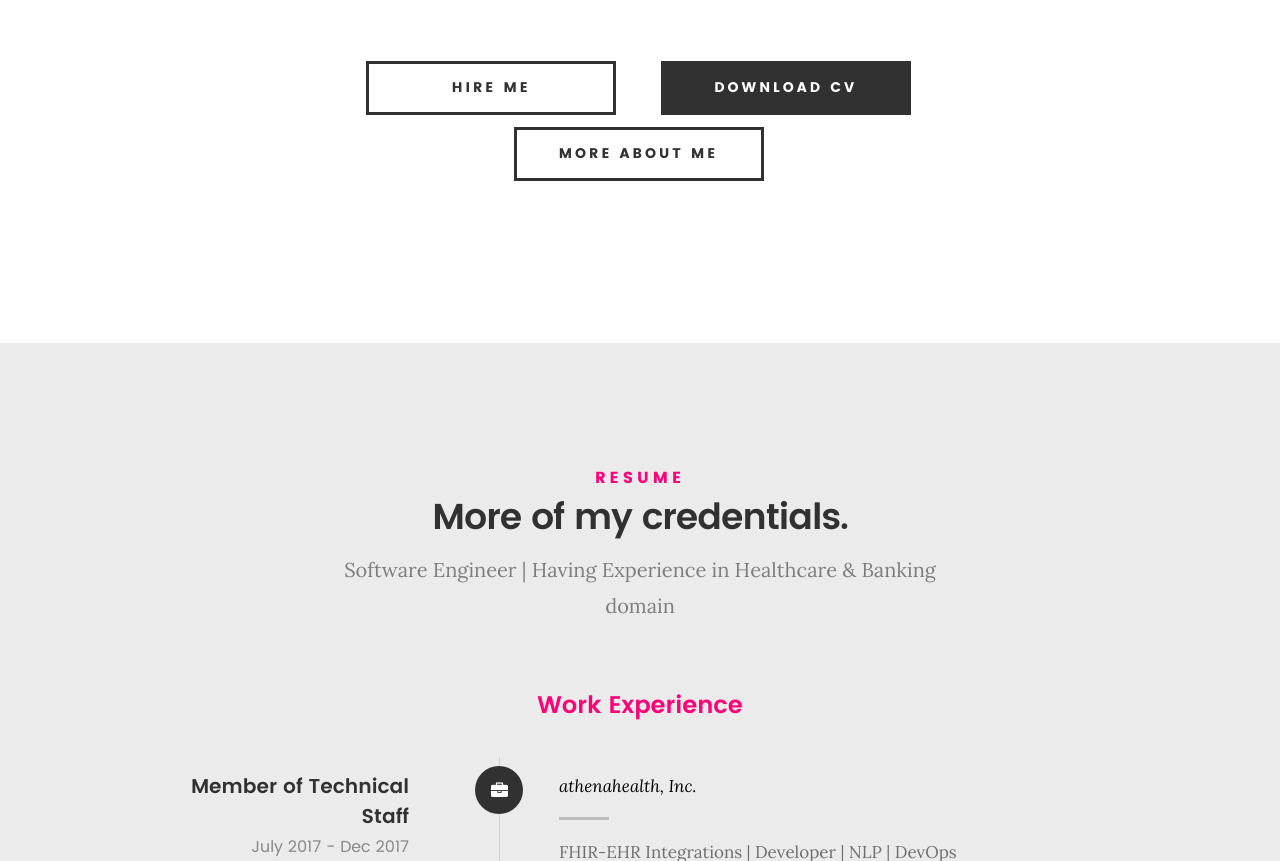
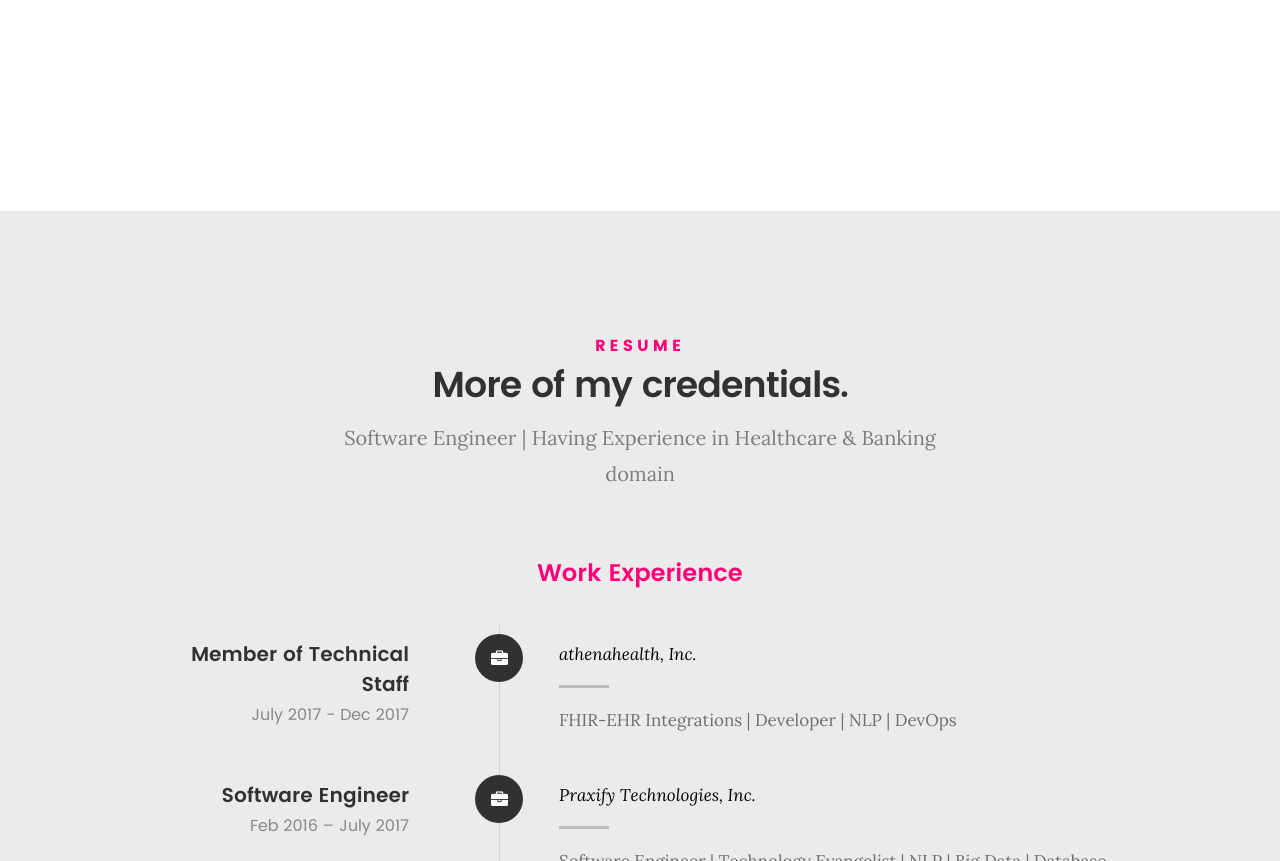
Before and after one commit to vikrantkakad/vikrantkakad.github.io, a plain HTML site: page index.html in a window 1280 px wide. Shown: the part 1796-2657 px from the top of the page. Drawn offline with Linux system fonts and the light colour scheme; files whose address does not match are found by name.

Commit message:
Update index.html

```diff
--- a/index.html
+++ b/index.html
@@ -112,13 +112,6 @@
 					</div>
 				</div>
 	   		</div>
-	   	</div>
-	   	<div class="row button-section">
-	   		<div class="col-twelve">
-	   			<a href="#contact" title="Hire Me" class="button stroke smoothscroll">Hire Me</a>
-	   			<a href="https://drive.google.com/uc?export=download&id=1djIc9qFDdm-CKddP-hWg1nzRfZnQYG16" title="Download CV" class="button button-primary">Download CV</a>
-	   		</div>
-			<a class="button stroke smoothscroll" href="#resume" title="">More About Me</a>
 	   	</div>
     	</section>
 <!--
```
